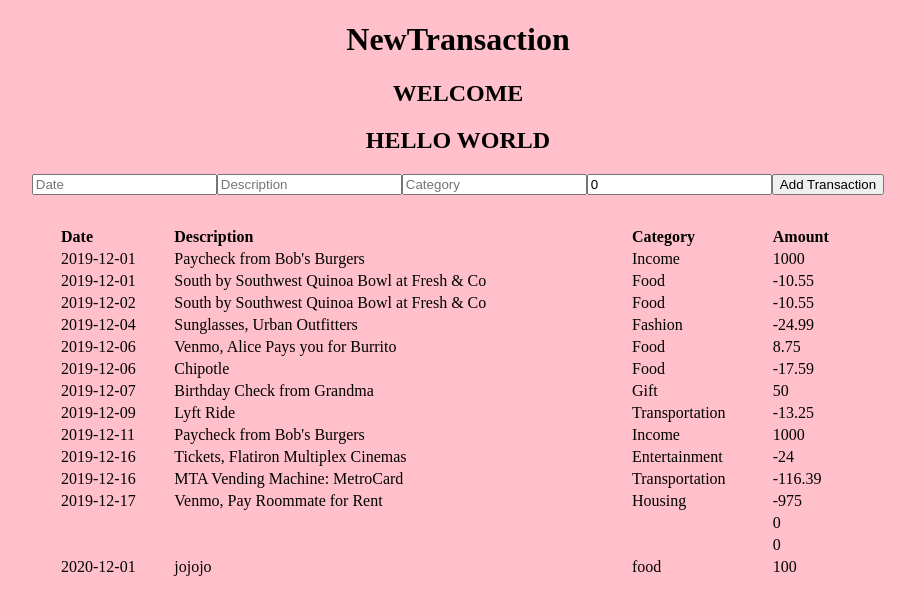
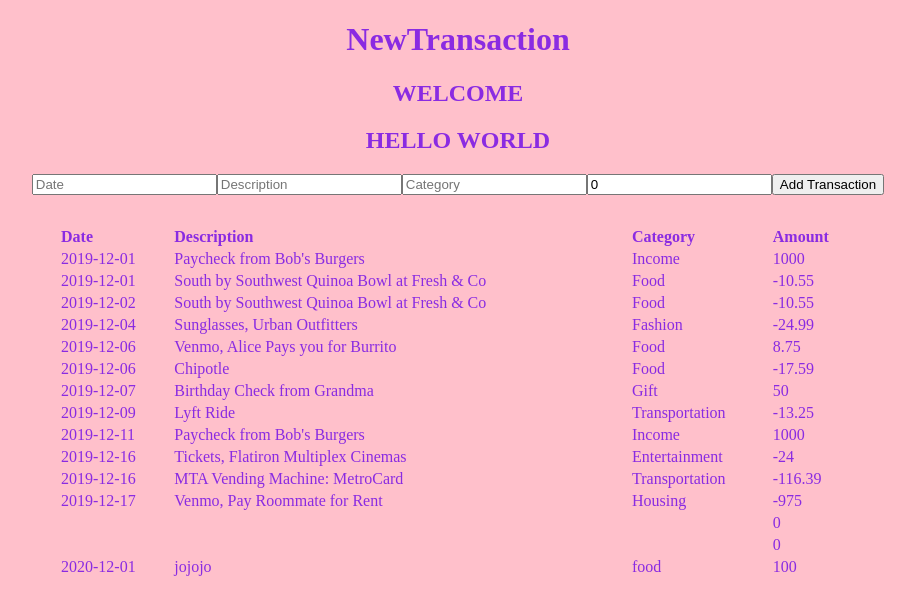
Before and after one commit to Terry1703/transaction, a React (Create React App) app: page / in a window 1280 px wide. Shown: the top 614 px of the page, without its empty margins (182-1097 px from the left). Built offline with nearby package versions, Linux system fonts and the light colour scheme; data requests are answered from the project's data file.

Commit message:
initial commits

```diff
--- a/src/App.css
+++ b/src/App.css
@@ -38,4 +38,5 @@
 }
 body{
   background-color:pink;
+  color: blueviolet;
 }
```
Also changed, not shown: src/index.css (line endings or trailing spaces).
